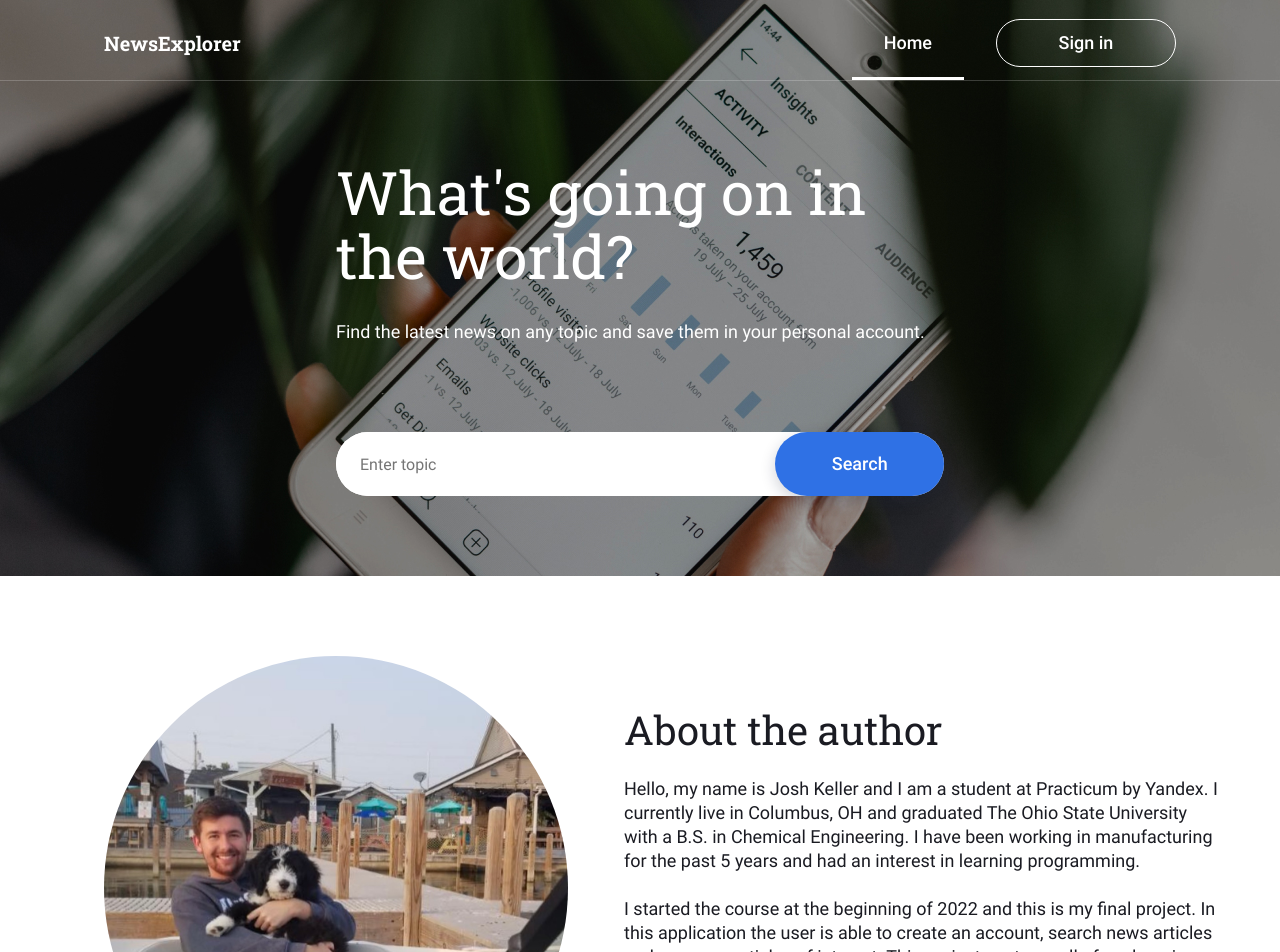
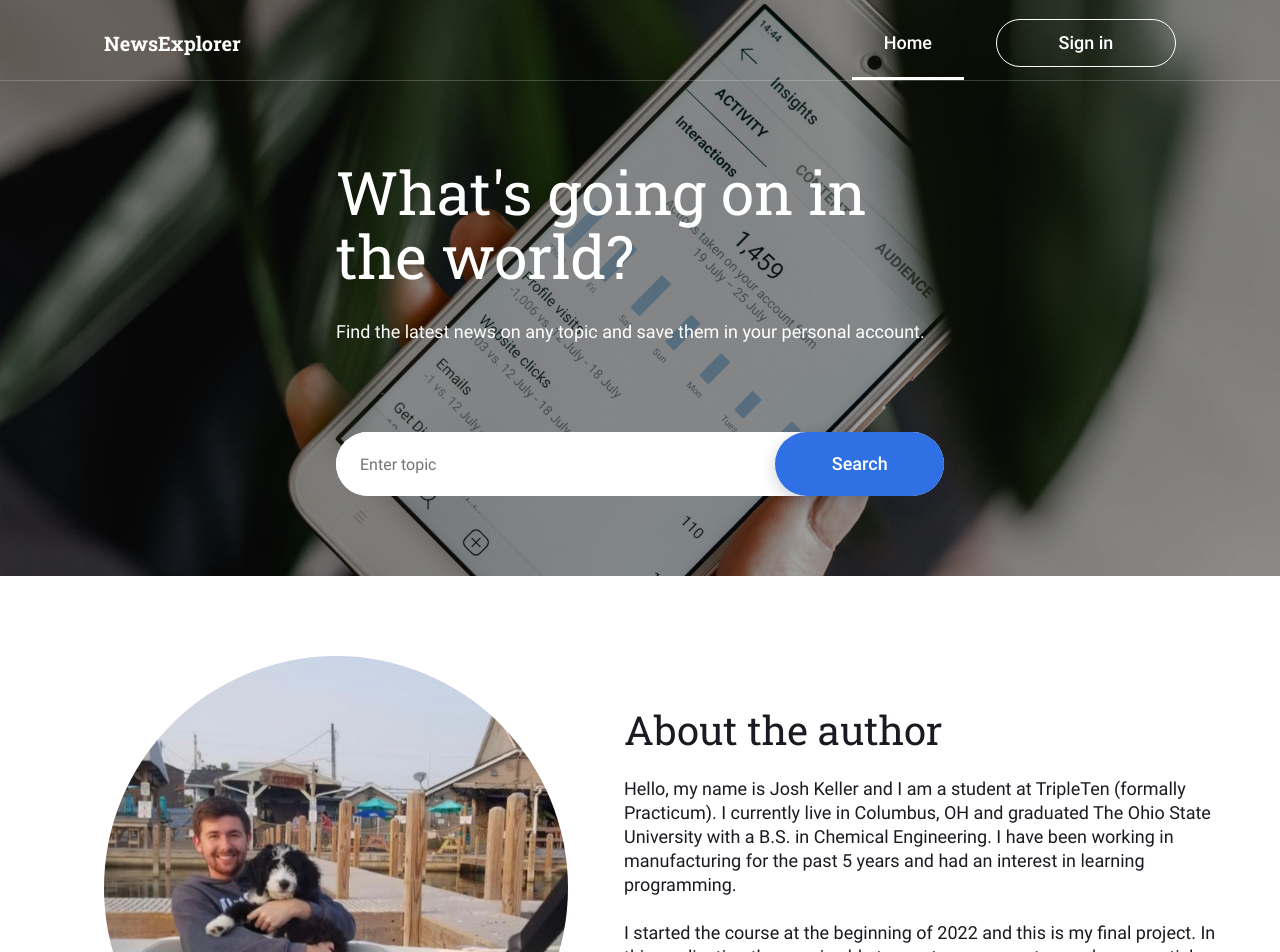
Before and after one commit to jkeller975/news-explorer-frontend, a React (Create React App) app: page / in a window 1280 px wide. Shown: the top 952 px of the page. Built offline with nearby package versions, Linux system fonts and the light colour scheme.

Commit message:
Update About

```diff
--- a/src/components/About/About.js
+++ b/src/components/About/About.js
@@ -7,11 +7,11 @@ function About() {
       <div className="about__description">
         <h2 className="about__title">About the author</h2>
         <p className="about__text">
-          Hello, my name is Josh Keller and I am a student at Practicum by
-          Yandex. I currently live in Columbus, OH and graduated The Ohio State
-          University with a B.S. in Chemical Engineering. I have been working in
-          manufacturing for the past 5 years and had an interest in learning
-          programming.
+          Hello, my name is Josh Keller and I am a student at TripleTen
+          (formally Practicum). I currently live in Columbus, OH and graduated
+          The Ohio State University with a B.S. in Chemical Engineering. I have
+          been working in manufacturing for the past 5 years and had an interest
+          in learning programming.
         </p>
         <p className="about__text">
           I started the course at the beginning of 2022 and this is my final
```
